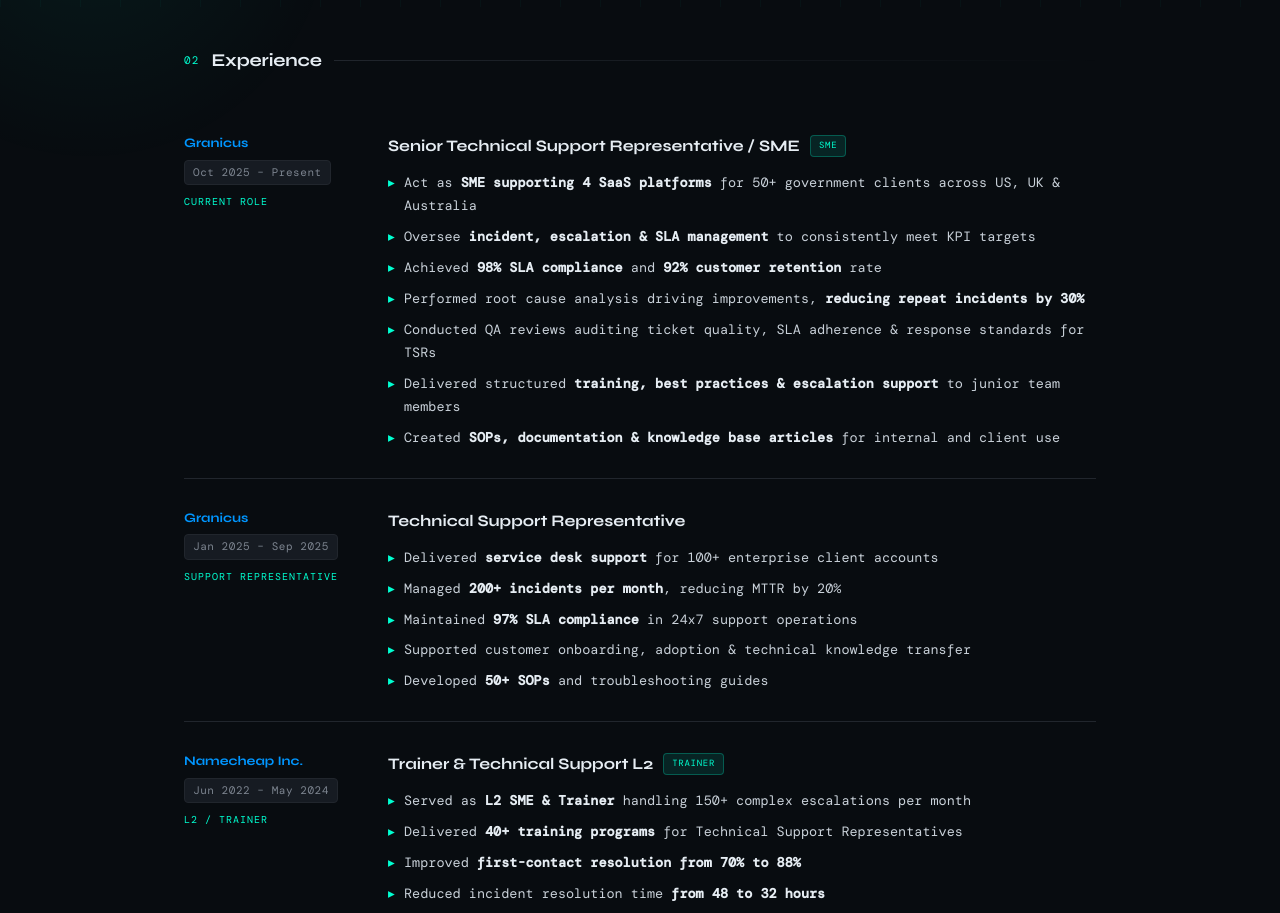
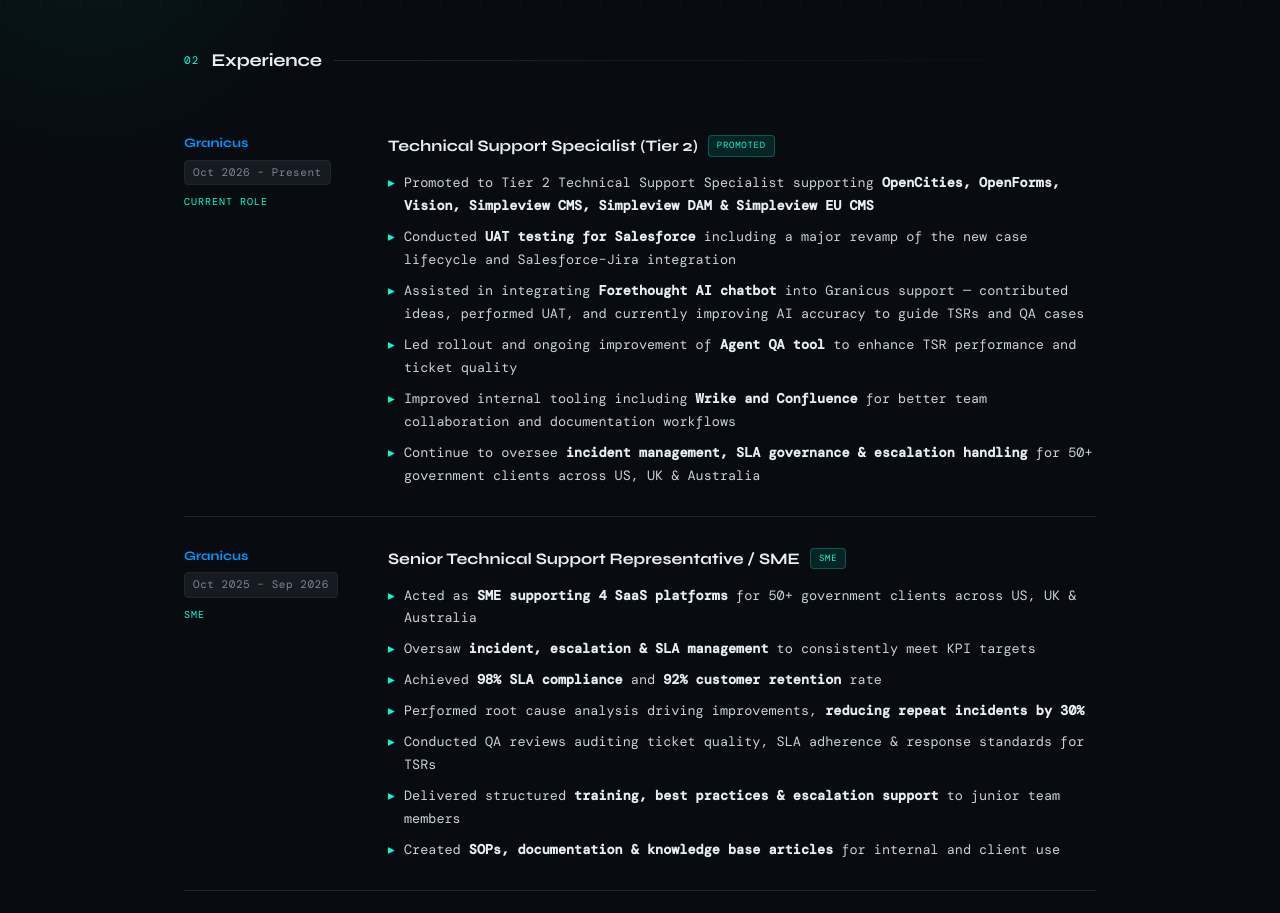
Before and after one commit to saif4u/Resume, a plain HTML site: page index.html in a window 1280 px wide. Shown: the part 793-1706 px from the top of the page. Drawn offline with nearby package versions, Linux system fonts and the light colour scheme; a web font is replaced by a local one.

Commit message:
Update index.html

```diff
--- a/index.html
+++ b/index.html
@@ -3,7 +3,7 @@
 <head>
 <meta charset="UTF-8"/>
 <meta name="viewport" content="width=device-width, initial-scale=1.0"/>
-<title>Saiful Islam | Senior TSR & ITSM SME | Customer Success</title>
+<title>Saiful Islam | Technical Support Specialist (Tier 2) | ITSM | Customer Success</title>
 <link href="https://fonts.googleapis.com/css2?family=Syne:wght@400;600;700;800&family=DM+Mono:wght@300;400;500&family=Instrument+Serif:ital@0;1&display=swap" rel="stylesheet"/>
 <style>
   :root {
@@ -654,7 +654,7 @@
       </div>
       <h1>Saiful<br/><span>Islam</span></h1>
       <p class="title-tag">
-        <strong>Senior TSR / SME</strong> · ITSM · Service Desk · Customer Success
+        <strong>Technical Support Specialist (Tier 2)</strong> · ITSM · Service Desk · Customer Success
       </p>
       <div class="header-contacts">
         <a href="mailto:saif15111998@gmail.com" class="contact-item" target="_blank" rel="noopener noreferrer">
@@ -726,12 +726,35 @@
       <div class="section-line"></div>
     </div>
 
+    <!-- Granicus Tier 2 - Current -->
+    <div class="exp-item">
+      <div class="exp-meta">
+        <div class="exp-company">Granicus</div>
+        <div class="exp-period">Oct 2026 – Present</div>
+        <div class="exp-level">Current Role</div>
+      </div>
+      <div class="exp-content">
+        <div class="exp-role">
+          Technical Support Specialist (Tier 2)
+          <span class="role-badge">Promoted</span>
+        </div>
+        <ul class="exp-bullets">
+          <li>Promoted to Tier 2 Technical Support Specialist supporting <strong>OpenCities, OpenForms, Vision, Simpleview CMS, Simpleview DAM & Simpleview EU CMS</strong></li>
+          <li>Conducted <strong>UAT testing for Salesforce</strong> including a major revamp of the new case lifecycle and Salesforce–Jira integration</li>
+          <li>Assisted in integrating <strong>Forethought AI chatbot</strong> into Granicus support — contributed ideas, performed UAT, and currently improving AI accuracy to guide TSRs and QA cases</li>
+          <li>Led rollout and ongoing improvement of <strong>Agent QA tool</strong> to enhance TSR performance and ticket quality</li>
+          <li>Improved internal tooling including <strong>Wrike and Confluence</strong> for better team collaboration and documentation workflows</li>
+          <li>Continue to oversee <strong>incident management, SLA governance & escalation handling</strong> for 50+ government clients across US, UK & Australia</li>
+        </ul>
+      </div>
+    </div>
+
     <!-- Granicus SME -->
     <div class="exp-item">
       <div class="exp-meta">
         <div class="exp-company">Granicus</div>
-        <div class="exp-period">Oct 2025 – Present</div>
-        <div class="exp-level">Current Role</div>
+        <div class="exp-period">Oct 2025 – Sep 2026</div>
+        <div class="exp-level">SME</div>
       </div>
       <div class="exp-content">
         <div class="exp-role">
@@ -739,8 +762,8 @@
           <span class="role-badge">SME</span>
         </div>
         <ul class="exp-bullets">
-          <li>Act as <strong>SME supporting 4 SaaS platforms</strong> for 50+ government clients across US, UK & Australia</li>
-          <li>Oversee <strong>incident, escalation & SLA management</strong> to consistently meet KPI targets</li>
+          <li>Acted as <strong>SME supporting 4 SaaS platforms</strong> for 50+ government clients across US, UK & Australia</li>
+          <li>Oversaw <strong>incident, escalation & SLA management</strong> to consistently meet KPI targets</li>
           <li>Achieved <strong>98% SLA compliance</strong> and <strong>92% customer retention</strong> rate</li>
           <li>Performed root cause analysis driving improvements, <strong>reducing repeat incidents by 30%</strong></li>
           <li>Conducted QA reviews auditing ticket quality, SLA adherence & response standards for TSRs</li>
```
